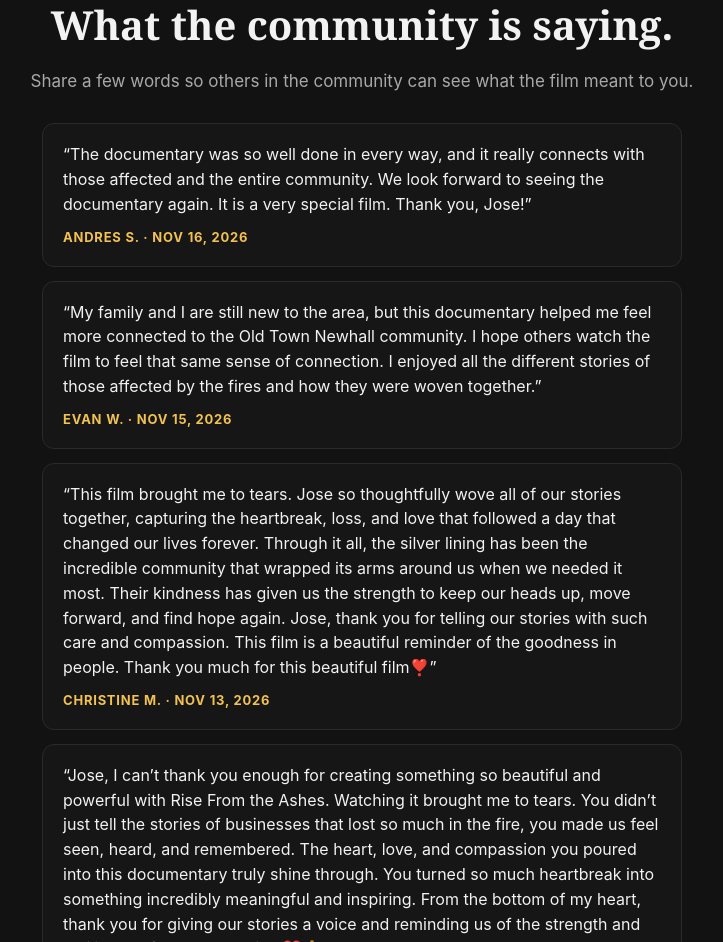
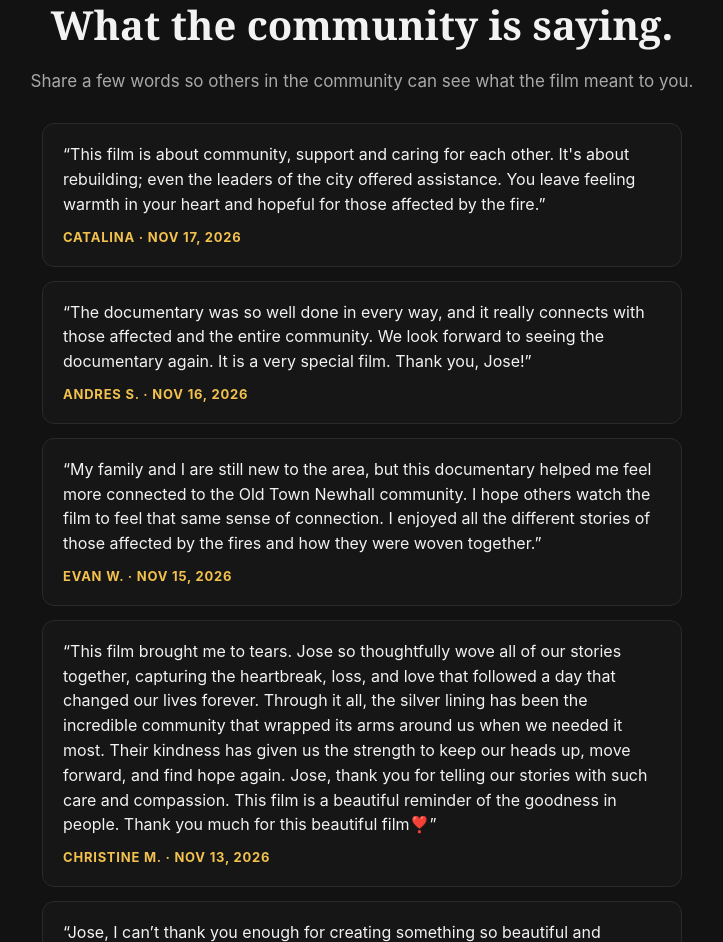
Before and after one commit to joseperezfilms/risefromtheashesdocumentary, a plain HTML site: page index.html in a window 1280 px wide. Shown: the part 3941-4883 px from the top of the page, without its empty margins (278-1001 px from the left). Drawn offline with Linux system fonts and the light colour scheme.

Commit message:
Add files via upload

```diff
--- a/index.html
+++ b/index.html
@@ -633,6 +633,7 @@ fbq('track', 'PageView');
 <script>
   // Approved reviews live here. Add each approved review as {name:"First L.", text:"...", date:"Nov 12, 2026"}, newest first.
   var REVIEWS = [
+    {name:"Catalina", text:"This film is about community, support and caring for each other. It's about rebuilding; even the leaders of the city offered assistance. You leave feeling warmth in your heart and hopeful for those affected by the fire.", date:"Nov 17, 2026"},
     {name:"Andres S.", text:"The documentary was so well done in every way, and it really connects with those affected and the entire community. We look forward to seeing the documentary again. It is a very special film. Thank you, Jose!", date:"Nov 16, 2026"},
     {name:"Evan W.", text:"My family and I are still new to the area, but this documentary helped me feel more connected to the Old Town Newhall community. I hope others watch the film to feel that same sense of connection. I enjoyed all the different stories of those affected by the fires and how they were woven together.", date:"Nov 15, 2026"},
     {name:"Christine M.", text:"This film brought me to tears. Jose so thoughtfully wove all of our stories together, capturing the heartbreak, loss, and love that followed a day that changed our lives forever. Through it all, the silver lining has been the incredible community that wrapped its arms around us when we needed it most. Their kindness has given us the strength to keep our heads up, move forward, and find hope again. Jose, thank you for telling our stories with such care and compassion. This film is a beautiful reminder of the goodness in people. Thank you much for this beautiful film\u2763\ufe0f", date:"Nov 13, 2026"},
```
